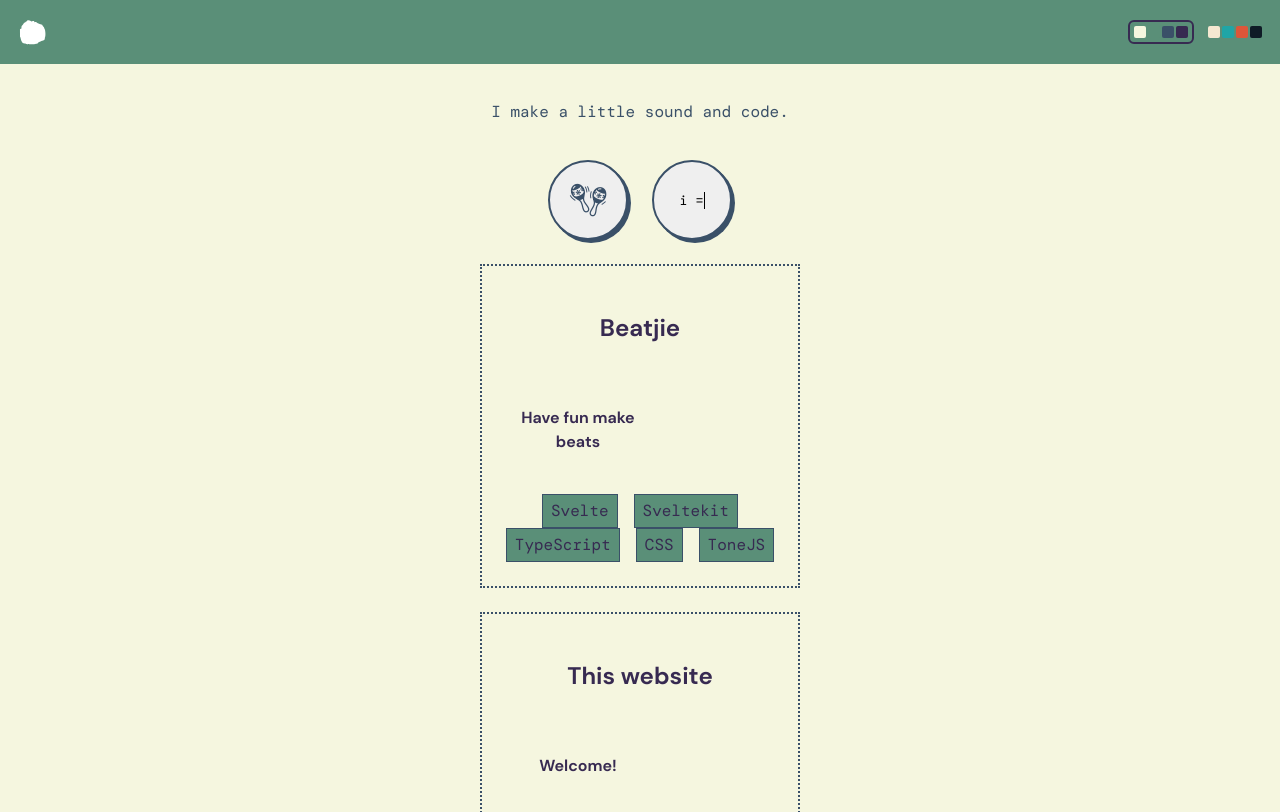
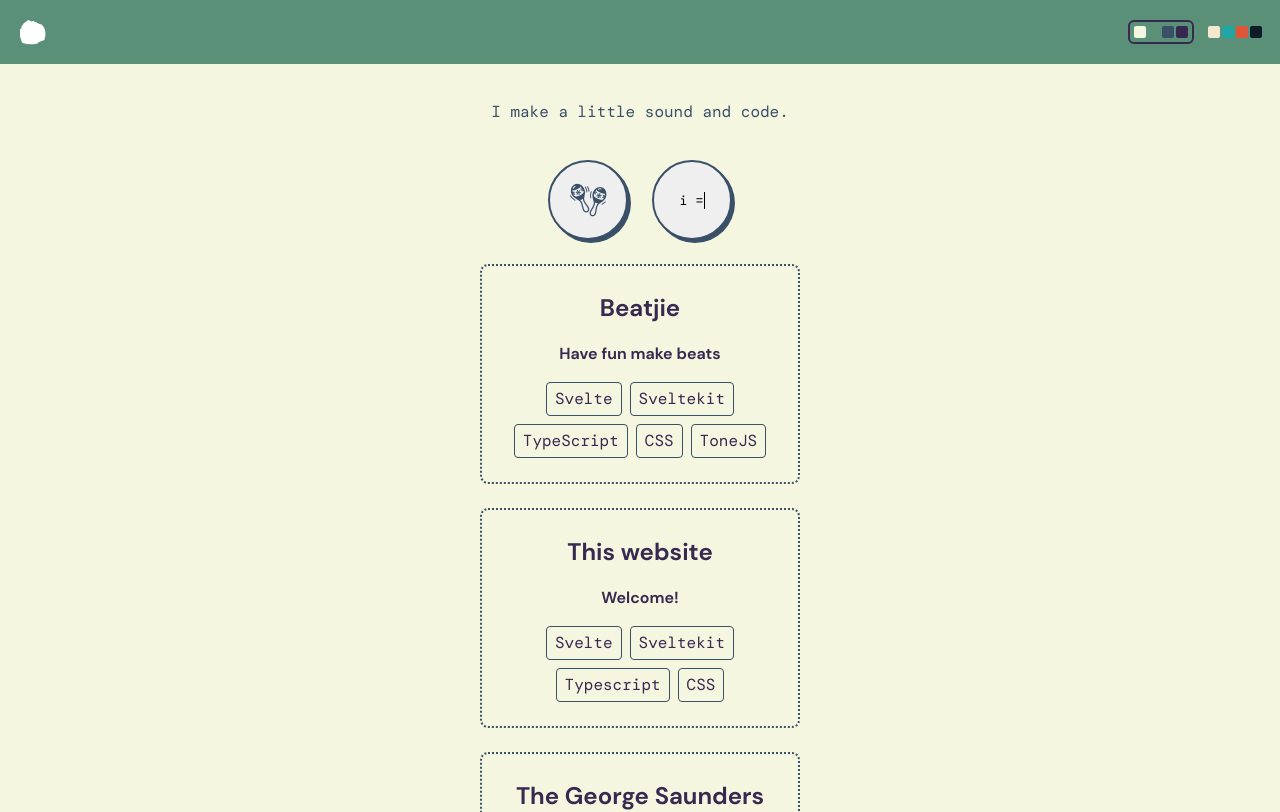
Before and after one commit to dindles/dindles.github.io, a SvelteKit app: page /code in a window 1280 px wide. Shown: the top 812 px of the page. Built offline with nearby package versions, Linux system fonts and the light colour scheme.

Commit message:
clean up design system

```diff
--- a/src/app.css
+++ b/src/app.css
@@ -87,6 +87,26 @@
   --font-primary: 'DM Sans', sans-serif;
   --font-mono: 'DM Mono', monospace;
   --font-emoji: 'Noto Emoji Regular', 'Noto Emoji', sans-serif;
+
+  /* Spacing System */
+  --space-xs: 0.25rem;
+  --space-sm: 0.5rem;
+  --space-md: 1rem;
+  --space-lg: 1.5rem;
+  --space-xl: 2rem;
+
+  /* Border Radius */
+  --radius-sm: 0.25rem;
+  --radius-md: 0.5rem;
+  --radius-full: 9999px;
+
+  /* Transitions */
+  --transition-default: 200ms ease;
+
+  /* Border Patterns */
+  --border-card: 2px dotted var(--colour-secondary);
+  --border-button-primary: 2px double var(--colour-secondary);
+  --border-tag: 1px solid var(--colour-secondary);
 }
 
 *,
--- a/src/lib/components/categories.svelte
+++ b/src/lib/components/categories.svelte
@@ -32,7 +32,7 @@
   .categories {
     display: flex;
     justify-content: center;
-    gap: 1.5rem;
+    gap: var(--space-lg);
     user-select: none;
   }
 
@@ -46,11 +46,11 @@
     justify-content: center;
     width: 5rem;
     aspect-ratio: 1 / 1;
-    border: 2px double var(--colour-secondary);
-    border-radius: 9999px;
+    border: var(--border-button-primary);
+    border-radius: var(--radius-full);
     cursor: pointer;
     box-shadow: 3px 3px 0 var(--colour-secondary);
-    transition: all 200ms ease;
+    transition: all var(--transition-default);
   }
 
   .btn-category:hover {
--- a/src/routes/code/+page.svelte
+++ b/src/routes/code/+page.svelte
@@ -59,17 +59,20 @@
   }
 
   .project-wrapper {
-    padding: 1.5rem;
+    padding: var(--space-lg);
     padding-bottom: 0;
   }
 
   .card-project {
     width: 20rem;
     margin: 0 auto;
-    text-align: center;
-    border: 2px dotted var(--colour-secondary);
-    cursor: pointer;
-    transition: border-color 200ms ease;
+    border: var(--border-card);
+    border-radius: var(--radius-md);
+    padding: var(--space-lg);
+    display: flex;
+    flex-direction: column;
+    gap: var(--space-md);
+    transition: border-color var(--transition-default);
   }
 
   .card-project:hover {
@@ -77,33 +80,34 @@
   }
 
   .project-title {
-    padding-top: 1.5rem;
     color: var(--colour-text);
+    margin: 0;
+    text-align: center;
   }
 
   .project-description {
-    padding: 1.5rem;
-    max-width: 12rem;
+    text-align: center;
   }
 
   .description-text {
     font-weight: 600;
     color: var(--colour-text);
+    margin: 0;
   }
 
   .project-tags {
     display: flex;
     flex-wrap: wrap;
     justify-content: center;
-    padding-bottom: 1.5rem;
-    column-gap: 1rem;
+    gap: var(--space-sm);
   }
 
   .project-tag {
     font-family: var(--font-mono);
-    border: 1px solid var(--colour-secondary);
-    background-color: var(--colour-primary);
-    max-width: fit-content;
-    padding: 0.25rem 0.5rem;
+    border: var(--border-tag);
+    background-color: var(--colour-surface);
+    color: var(--colour-text);
+    padding: var(--space-xs) var(--space-sm);
+    border-radius: var(--radius-sm);
   }
 </style>
```
Also changed, not shown: src/routes/sound/+page.svelte (+12 -12 lines).
